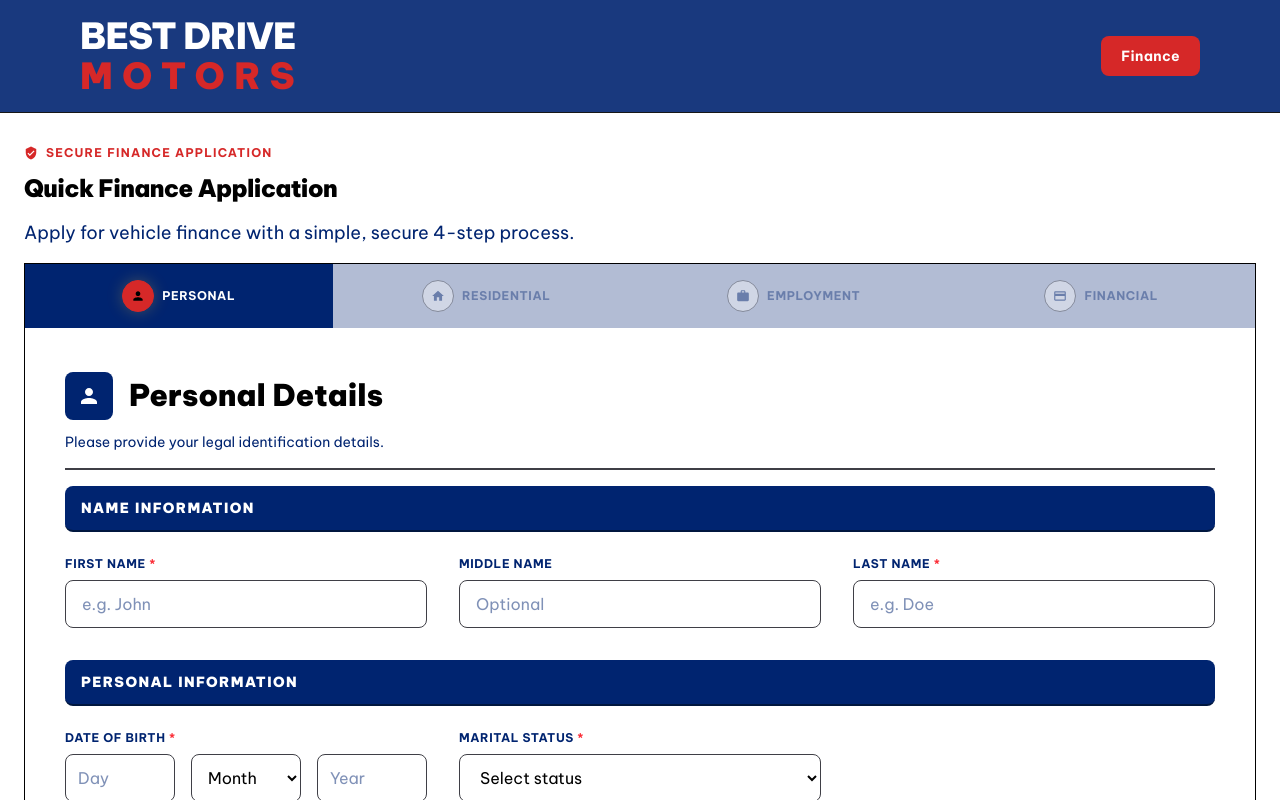
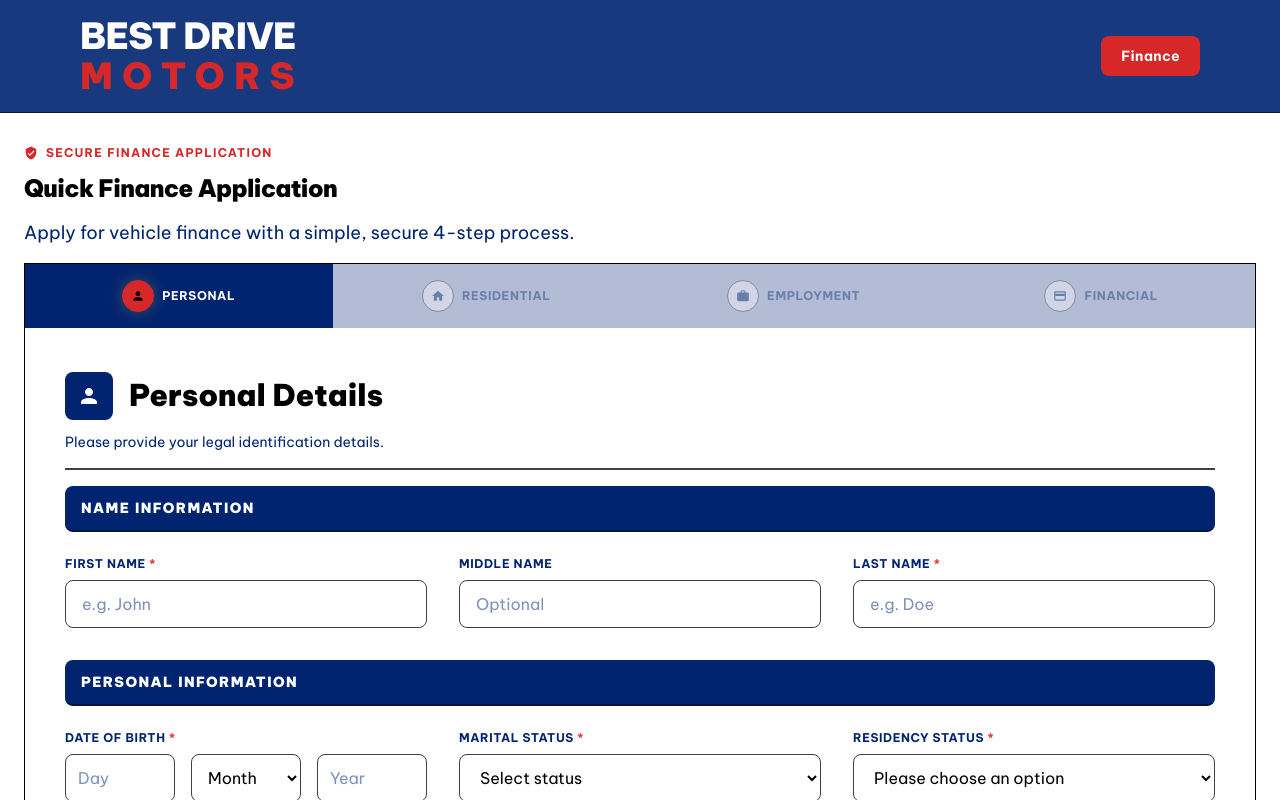
Before and after one commit to bestdrivemotors/bestdrivemotors, a Next.js app: page /finance in a window 1280 px wide. Shown: the top 800 px of the page. Built offline with nearby package versions, Linux system fonts and the light colour scheme.

Commit message:
upd: added resident visa

```diff
--- a/app/api/submit-finance/route.js
+++ b/app/api/submit-finance/route.js
@@ -85,6 +85,7 @@ PERSONAL INFORMATION:
 - Full Name: ${data.firstName} ${data.middleName ? data.middleName + ' ' : ''}${data.lastName}
 - Date of Birth: ${formatDate(data.dateOfBirth)}
 - Marital Status: ${capitalizeFirstLetter(data.maritalStatus)}
+- Residency Status: ${data.residency}
 - Driver License Type: ${capitalizeFirstLetter(data.driverLicenceType)}
 - Driver License: ${data.driverLicenceNumber} (${data.versionNumber})
 - License Expiry: ${formatDate(data.licenceExpiry)}
--- a/app/finance/page.js
+++ b/app/finance/page.js
@@ -24,6 +24,7 @@ export default function FinancePage() {
     driverLicenceNumber: '', versionNumber: '',
     licenceExpiryDay: '', licenceExpiryMonth: '', licenceExpiryYear: '20',
     maritalStatus: '',
+    residency: '',
     email: '', phone: '', licenceFront: '', licenceBack: '', currentAddress: '', suburb: '', postcode: '', residentialStatus: '',
     yearsAtAddress: '', monthsAtAddress: '', employmentStatus: '', employerName: '',
     occupation: '', yearsAtEmployment: '', monthsAtEmployment: '', income: '', payFrequency: '', dependents: '', rentMortgage: '',
@@ -309,6 +310,7 @@ export default function FinancePage() {
           driverLicenceNumber: '', versionNumber: '',
           licenceExpiryDay: '', licenceExpiryMonth: '', licenceExpiryYear: '20',
           maritalStatus: '',
+          residency: '',
           email: '', phone: '', licenceFront: '', licenceBack: '', currentAddress: '', suburb: '', postcode: '', residentialStatus: '',
           yearsAtAddress: '', monthsAtAddress: '', employmentStatus: '', employerName: '',
           occupation: '', yearsAtEmployment: '', monthsAtEmployment: '', income: '', payFrequency: '', dependents: '', rentMortgage: '',
@@ -488,6 +490,22 @@ export default function FinancePage() {
                         <option value="divorced">Divorced</option>
                       </select>
                       {errorMessages.maritalStatus && <span className="text-xs text-red-400">{errorMessages.maritalStatus}</span>}
+                    </label>
+                    <label className="flex flex-col gap-2 group">
+                      <span className="text-xs font-bold uppercase tracking-wider text-text-muted group-focus-within:text-primary transition-colors">Residency Status <span className="text-red-500">*</span></span>
+                      <select name="residency" value={formData.residency} onChange={handleInputChange}
+                        className={`h-12 w-full rounded-lg border bg-input-bg px-4 text-black focus:ring-1 outline-none transition-all ${
+                          errorMessages.residency ? 'border-red-500 focus:border-red-500 focus:ring-red-500' : 'border-border-grey focus:border-primary focus:ring-primary'}`}>
+                        <option value="">Please choose an option</option>
+                        <option value="Citizen">NZ Citizen</option>
+                        <option value="Permanent Resident Visa">Permanent Resident Visa</option>
+                        <option value="Resident Visa">Resident Visa</option>
+                        <option value="Work Visa">Work Visa</option>
+                        <option value="Student Visa">Student Visa</option>
+                        <option value="Holiday Visa">Holiday Visa</option>
+                        <option value="Other">Other</option>
+                      </select>
+                      {errorMessages.residency && <span className="text-xs text-red-400">{errorMessages.residency}</span>}
                     </label>
                   </div>
                 </div>
--- a/app/utils/validation.js
+++ b/app/utils/validation.js
@@ -292,6 +292,10 @@ export const validateStep1 = (data) => {
     errors.maritalStatus = 'Marital status is required';
   }
 
+  if (!data.residency) {
+    errors.residency = 'Residency status is required';
+  }
+
   if (!validateEmail(data.email)) {
     errors.email = 'Valid email address is required';
   }
```
